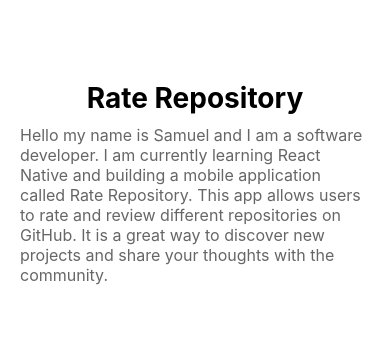
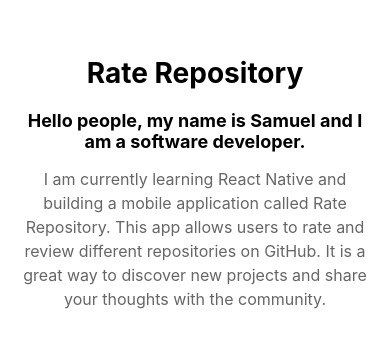
Before and after one commit to samuelasongo8-max/part10, a React Native app: screen / in a window 390 px wide. Shown: the part 239-586 px from the top of the page. Built offline with nearby package versions, Linux system fonts and the light colour scheme.

Commit message:
Update Rate Repository introduction

```diff
--- a/App.js
+++ b/App.js
@@ -3,10 +3,20 @@
 export default function App() {
   return (
     <View style={styles.container}>
-      <Text style={styles.title}>Rate Repository</Text>
+      <Text style={styles.title}>
+        Rate Repository
+      </Text>
 
-      <Text style={styles.subtitle}>
-        Hello my name is Samuel and I am a software developer. I am currently learning React Native and building a mobile application called Rate Repository. This app allows users to rate and review different repositories on GitHub. It is a great way to discover new projects and share your thoughts with the community.
+      <Text style={styles.introduction}>
+        Hello people, my name is Samuel and I am a software developer.
+      </Text>
+
+      <Text style={styles.description}>
+        I am currently learning React Native and building a mobile
+        application called Rate Repository. This app allows users
+        to rate and review different repositories on GitHub. It is
+        a great way to discover new projects and share your thoughts
+        with the community.
       </Text>
     </View>
   );
@@ -24,11 +34,21 @@
   title: {
     fontSize: 28,
     fontWeight: 'bold',
-    marginBottom: 10,
+    marginBottom: 20,
+    textAlign: 'center',
   },
 
-  subtitle: {
+  introduction: {
+    fontSize: 18,
+    fontWeight: 'bold',
+    marginBottom: 15,
+    textAlign: 'center',
+  },
+
+  description: {
     fontSize: 16,
     color: '#666666',
+    lineHeight: 24,
+    textAlign: 'center',
   },
 });
```
